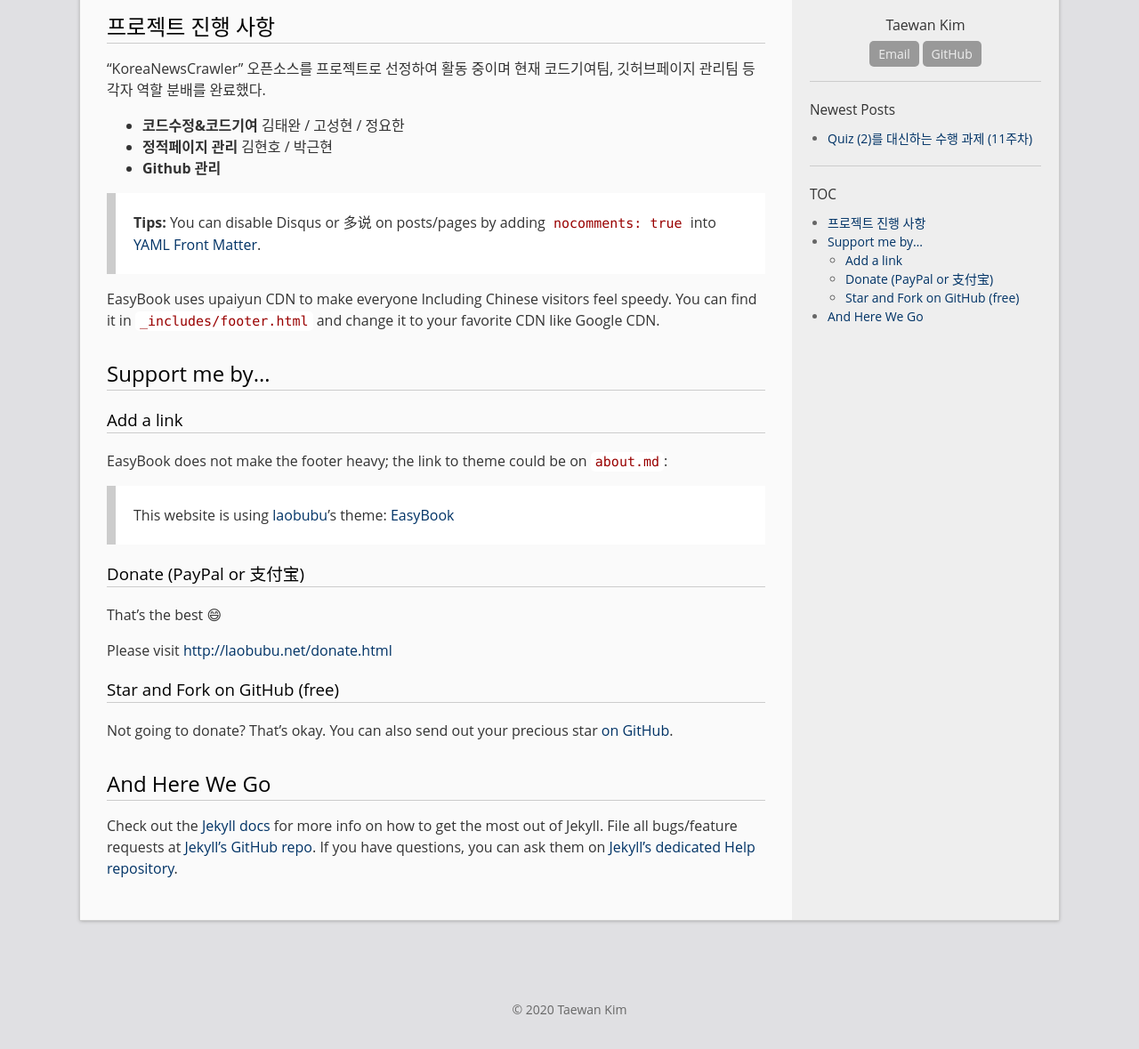
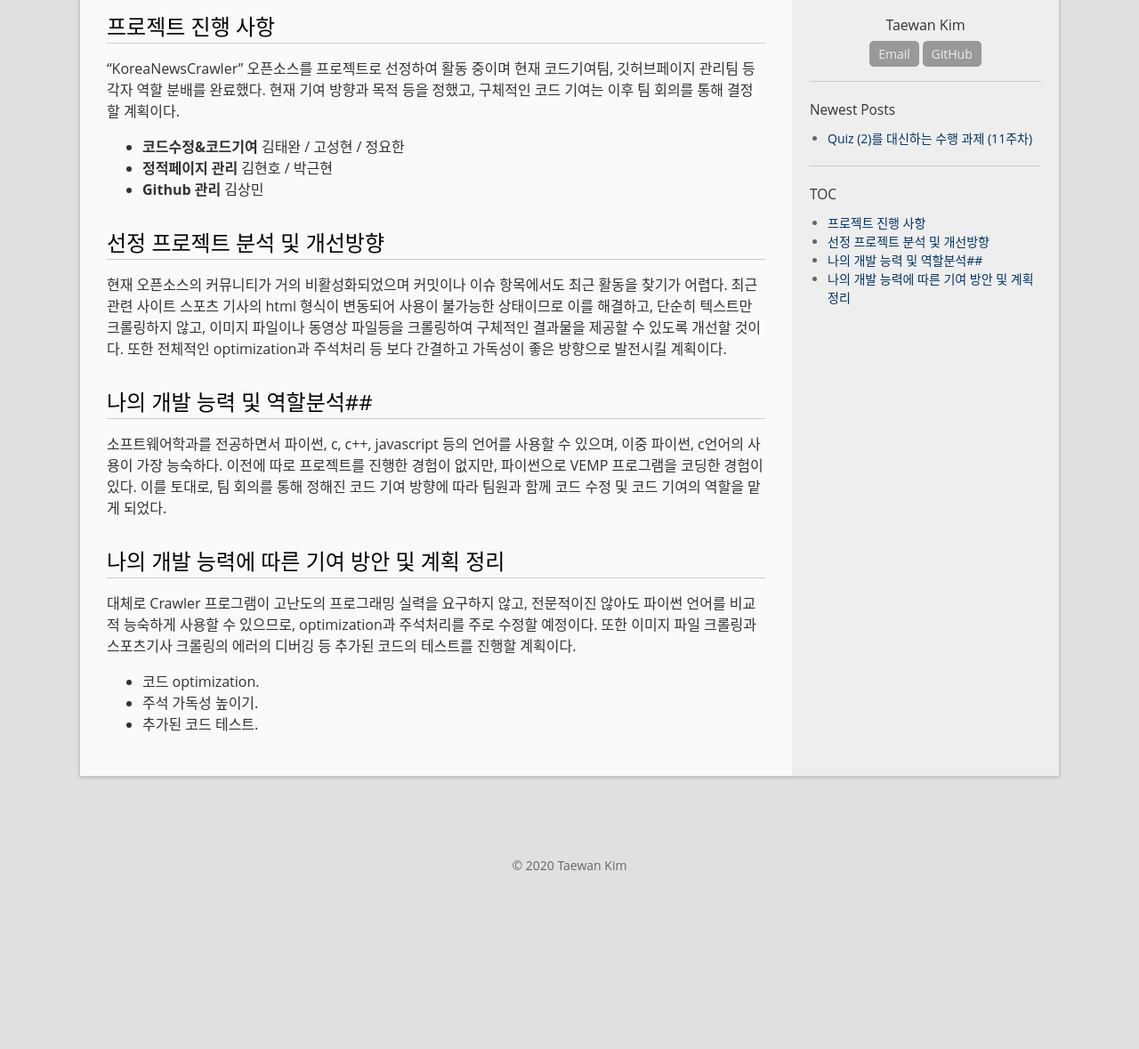
Before and after one commit to TaewanKIM20/TaewanKIM20.github.io, a Jekyll site: the page built from _posts/2020-11-22-first-post.md, in a window 1280 px wide, cut to the strip 261-1466 px from the top of the page. Shown: the top 1179 px of the strip at 89% size. Built offline with Jekyll 4.4.1, drawn with Linux system fonts in a browser that asks for light colours; emoji names are drawn with the system emoji font; after the commit the page ends 1304 px from its top, so only the background shows below that.

Commit message:
Update 2020-11-22-first-post.md

```diff
--- a/_posts/2020-11-22-first-post.md
+++ b/_posts/2020-11-22-first-post.md
@@ -9,37 +9,36 @@ permalink: /archivers/hello
 
 ## 프로젝트 진행 사항 ##
 
-"KoreaNewsCrawler" 오픈소스를 프로젝트로 선정하여 활동 중이며 현재 코드기여팀, 깃허브페이지 관리팀 등 각자 역할 분배를 완료했다.
+"KoreaNewsCrawler" 오픈소스를 프로젝트로 선정하여 활동 중이며 현재 코드기여팀, 깃허브페이지 관리팀 등 각자 역할 분배를 완료했다. 현재 기여 방향과 목적 등을 정했고, 구체적인 코드 기여는 이후 팀 회의를 통해 결정할 계획이다.
 
 * **코드수정&코드기여** 김태완 / 고성현 / 정요한
 * **정적페이지 관리** 김현호 / 박근현
-* **Github 관리**
+* **Github 관리** 김상민
 
-> **Tips:** You can disable Disqus or 多说 on posts/pages by adding `nocomments: true` into [YAML Front Matter][frontmatter].
 
-EasyBook uses upaiyun CDN to make everyone lncluding Chinese visitors feel speedy. You can find it in `_includes/footer.html` and change it to your favorite CDN like Google CDN.
 
-## Support me by... ##
+## 선정 프로젝트 분석 및 개선방향 ##
 
-### Add a link ###
+현재 오픈소스의 커뮤니티가 거의 비활성화되었으며 커밋이나 이슈 항목에서도 최근 활동을 찾기가 어렵다. 최근 관련 사이트 스포츠 기사의 html 형식이 변동되어 사용이 불가능한 상태이므로 이를 해결하고, 단순히 텍스트만 크롤링하지 않고, 이미지 파일이나 동영상 파일등을 크롤링하여 구체적인 결과물을 제공할 수 있도록 개선할 것이다. 또한 전체적인 optimization과 주석처리 등 보다 간결하고 가독성이 좋은 방향으로 발전시킬 계획이다.
 
-EasyBook does not make the footer heavy; the link to theme could be on `about.md`:
 
-> This website is using [laobubu](http://laobubu.net)'s theme: [EasyBook](https://github.com/laobubu/jekyll-theme-EasyBook)
 
-### Donate (PayPal or 支付宝) ###
+## 나의 개발 능력 및 역할분석##
 
-That's the best :smile:
+소프트웨어학과를 전공하면서 파이썬, c, c++, javascript 등의 언어를 사용할 수 있으며, 이중 파이썬, c언어의 사용이 가장 능숙하다. 이전에 따로 프로젝트를 진행한 경험이 없지만, 파이썬으로 VEMP 프로그램을 코딩한 경험이 있다. 이를 토대로, 팀 회의를 통해 정해진 코드 기여 방향에 따라 팀원과 함께 코드 수정 및 코드 기여의 역할을 맡게 되었다.
 
-Please visit [http://laobubu.net/donate.html](http://laobubu.net/donate.html)
 
-### Star and Fork on GitHub (free) ###
 
-Not going to donate? That's okay. You can also send out your precious star [on GitHub][github-easybook].
+## 나의 개발 능력에 따른 기여 방안 및 계획 정리 ##
 
-## And Here We Go ##
+대체로 Crawler 프로그램이 고난도의 프로그래밍 실력을 요구하지 않고, 전문적이진 않아도 파이썬 언어를 비교적 능숙하게 사용할 수 있으므로, optimization과 주석처리를 주로 수정할 예정이다. 또한 이미지 파일 크롤링과 스포츠기사 크롤링의 에러의 디버깅 등 추가된 코드의 테스트를 진행할 계획이다.
 
-Check out the [Jekyll docs][jekyll] for more info on how to get the most out of Jekyll. File all bugs/feature requests at [Jekyll’s GitHub repo][jekyll-gh]. If you have questions, you can ask them on [Jekyll’s dedicated Help repository][jekyll-help].
+* 코드 optimization.
+* 주석 가독성 높이기.
+* 추가된 코드 테스트.
+
+
+
 
 [jekyll]:      http://jekyllrb.com
 [jekyll-gh]:   https://github.com/jekyll/jekyll
```
